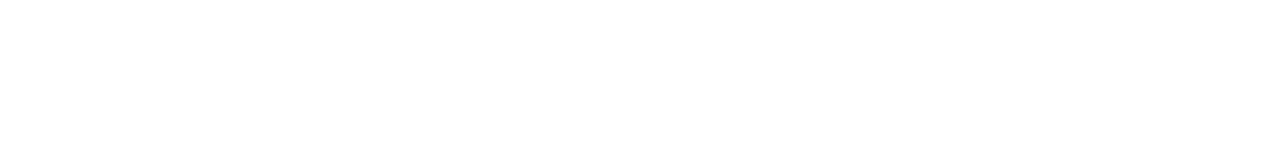
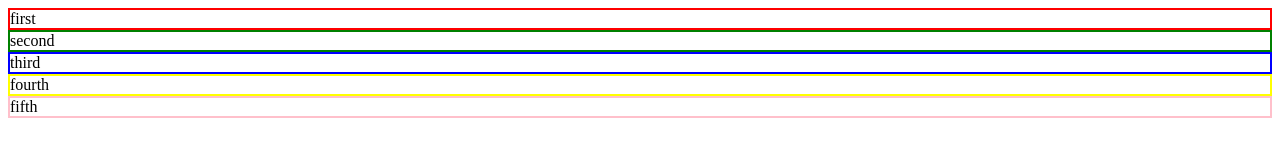
Before and after one commit to opa-ralte/landing-page, a plain HTML site: page index.html in a window 1280 px wide. Drawn offline with Linux system fonts and the light colour scheme.

Commit message:
Getting the basic layout of the webpage

```diff
--- a/index.html
+++ b/index.html
@@ -10,19 +10,19 @@
     </head>
     <body>
         <div class="first">
-
+            first
         </div>
         <div class="second">
-
+            second
         </div>
         <div class="third">
-
+            third
         </div>
         <div class="fourth">
-
+            fourth
         </div>
         <div class="fifth">
-
+            fifth
         </div>
 
     </body>
--- a/style.css
+++ b/style.css
@@ -0,0 +1,24 @@
+body {
+    display:flex;
+    flex-direction: column;
+}
+
+.first {
+    border:2px solid red;
+}
+
+.second {
+    border:2px solid green;
+}
+
+.third {
+    border:2px solid blue;
+}
+
+.fourth {
+    border:2px solid yellow;
+}
+
+.fifth {
+    border:2px solid pink;
+}
```
